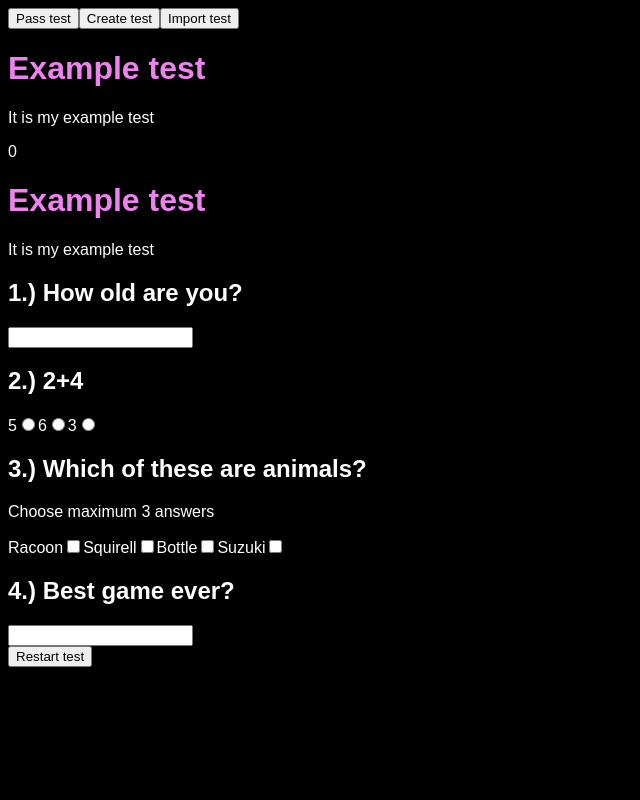
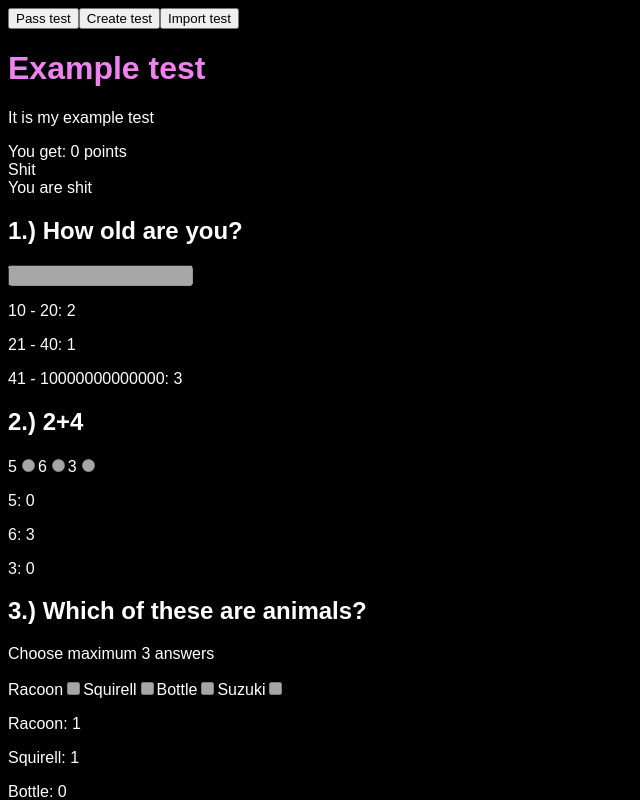
Before and after one commit to ronikiienko/tests_app, a React (Vite) app: page / in a window 1280 px wide. Both pictures are taken after a click on the button "Finish test". Shown: the top 800 px of the page, without its empty margins (0-640 px from the left). Built offline with nearby package versions, Linux system fonts and the light colour scheme.

Commit message:
wip: results

```diff
--- a/src/components/passTest/PassTest.jsx
+++ b/src/components/passTest/PassTest.jsx
@@ -32,6 +32,7 @@ export default function PassTest() {
     }
 
     function startTest() {
+        setAnswers([]);
         setIsInProcess(true);
     }
 
@@ -51,8 +52,13 @@ export default function PassTest() {
         <>
             <button onClick={handleUserFile}>Import test</button>
             {!isInProcess && <Results answers={answers} testConfigs={testConfigs}/>}
-            <Header testConfigs={testConfigs}/>
-            {questionElements}
+            {isInProcess && (
+                <>
+                    <Header testConfigs={testConfigs}/>
+                    <>{questionElements}</>
+                </>
+            )
+            }
             <button
                 onClick={isInProcess ? finishTest : startTest}>{isInProcess ? 'Finish test' : 'Restart test'}
             </button>
--- a/src/components/passTest/Question.jsx
+++ b/src/components/passTest/Question.jsx
@@ -1,6 +1,6 @@
 import {nanoid} from 'nanoid';
 import React from 'react';
-import {TEST_QUESTION_ANSWER_TYPE_MAP, TEST_QUESTION_KEYS} from '../../consts.js';
+import {TEST_QUESTION_ANSWER_KEYS, TEST_QUESTION_ANSWER_TYPE_MAP, TEST_QUESTION_KEYS} from '../../consts.js';
 
 
 function areQuestionAnswersChanged(prevProps, newProps) {
@@ -47,12 +47,9 @@ function Question({questionData, questionIndex, answers, setAnswers}) {
     }
     return (
         <div>
-            <h2>{questionIndex + 1}.) {questionData.question}</h2>
+            <h2>{questionIndex + 1}.) {questionData[TEST_QUESTION_KEYS.question]}</h2>
             {(answersType === TEST_QUESTION_ANSWER_TYPE_MAP.number || answersType === TEST_QUESTION_ANSWER_TYPE_MAP.text) && (
                 <>
-                    <label>
-                        {answersData.answer}
-                    </label>
                     <input
                         type={answersType}
                         value={answers[questionIndex]?.[0] || ''}
@@ -62,12 +59,12 @@ function Question({questionData, questionIndex, answers, setAnswers}) {
             )}
             {answersType === TEST_QUESTION_ANSWER_TYPE_MAP.checkbox && (
                 <>
-                    {answersType === 'checkbox' && <p>Choose maximum {maxChecked} answers</p>}
+                    <p>Choose maximum {maxChecked} answers</p>
                     {answersData.map((answerData, index) => {
                         const id = nanoid();
                         return (
                             <label key={id}>
-                                {answerData.answer}
+                                {answerData[TEST_QUESTION_ANSWER_KEYS.answer]}
                                 <input
                                     type={answersType}
                                     name={questionIndex}
@@ -87,7 +84,7 @@ function Question({questionData, questionIndex, answers, setAnswers}) {
                         const id = nanoid();
                         return (
                             <label key={id}>
-                                {answerData.answer}
+                                {answerData[TEST_QUESTION_ANSWER_KEYS.answer]}
                                 <input
                                     type={answersType}
                                     name={questionIndex}
--- a/src/components/passTest/Results-Question.jsx
+++ b/src/components/passTest/Results-Question.jsx
@@ -0,0 +1,89 @@
+import {nanoid} from 'nanoid';
+import React from 'react';
+import {TEST_QUESTION_ANSWER_KEYS, TEST_QUESTION_ANSWER_TYPE_MAP, TEST_QUESTION_KEYS} from '../../consts.js';
+
+
+export const ResultsQuestion = ({questionIndex, answers, questionData}) => {
+    const answersType = questionData[TEST_QUESTION_KEYS.answersType];
+    const answersData = questionData[TEST_QUESTION_KEYS.answers];
+    let maxChecked;
+    if (!questionData.maxChecked) {
+        maxChecked = 3;
+    } else {
+        maxChecked = questionData.maxChecked;
+    }
+    const answersNodes = questionData[TEST_QUESTION_KEYS.answers].map((answer, index) => {
+        const isChecked = answers[questionIndex]?.[index];
+        if (answersType === TEST_QUESTION_ANSWER_TYPE_MAP.number) {
+            return (
+                <p className={'results-answer-checked'}
+                   key={index}>{answer[TEST_QUESTION_ANSWER_KEYS.min]} - {answer[TEST_QUESTION_ANSWER_KEYS.max]}: {answer[TEST_QUESTION_ANSWER_KEYS.mark]}</p>
+            );
+        } else {
+            return (
+                <p className={isChecked && 'answer-checked'}
+                   key={index}>{answer[TEST_QUESTION_ANSWER_KEYS.answer]}: {answer[TEST_QUESTION_ANSWER_KEYS.mark]} {isChecked && 'checked'}</p>
+            );
+        }
+
+    });
+    return (
+        <div>
+            <h2>{questionIndex + 1}.) {questionData[TEST_QUESTION_KEYS.question]}</h2>
+            {(answersType === TEST_QUESTION_ANSWER_TYPE_MAP.number || answersType === TEST_QUESTION_ANSWER_TYPE_MAP.text) && (
+                <>
+                    <input
+                        type={answersType}
+                        value={answers[questionIndex]?.[0] || ''}
+                        readOnly
+                        disabled={true}
+                    />
+                    {answersNodes}
+                </>
+            )}
+            {answersType === TEST_QUESTION_ANSWER_TYPE_MAP.checkbox && (
+                <>
+                    {<p>Choose maximum {maxChecked} answers</p>}
+                    {answersData.map((answerData, index) => {
+                        const id = nanoid();
+                        return (
+                            <label key={id}>
+                                {answerData[TEST_QUESTION_ANSWER_KEYS.answer]}
+                                <input
+                                    type={answersType}
+                                    name={questionIndex}
+                                    checked={answers[questionIndex]?.[index] === answerData.answer.toString()}
+                                    readOnly
+                                    disabled={true}
+                                />
+                            </label>
+                        );
+                    })
+                    }
+                    {answersNodes}
+                </>
+            )}
+            {answersType === TEST_QUESTION_ANSWER_TYPE_MAP.radio && (
+                <>
+                    {answersData.map((answerData, index) => {
+                        const id = nanoid();
+                        return (
+                            <label key={id}>
+                                {answerData[TEST_QUESTION_ANSWER_KEYS.answer]}
+                                <input
+                                    type={answersType}
+                                    name={questionIndex}
+                                    checked={answers[questionIndex]?.[0] === answerData.answer.toString()}
+                                    readOnly
+                                    disabled={true}
+                                />
+                            </label>
+                        );
+                    })
+                    }
+                    {answersNodes}
+                </>
+            )}
+        </div>
+    );
+};
--- a/src/components/passTest/Results.jsx
+++ b/src/components/passTest/Results.jsx
@@ -1,15 +1,24 @@
 import React from 'react';
 import {checkTest} from '../../utils.js';
 import Header from './Header.jsx';
+import {ResultsQuestion} from './Results-Question.jsx';
 
 
 export function Results({answers, testConfigs}) {
     const {overallMark, resultName, resultDescription} = checkTest(answers, testConfigs);
     console.log(overallMark, resultName, resultDescription);
+    const questionElements = testConfigs.questions.map((question, index) => {
+        return (
+            <ResultsQuestion key={index} questionData={question} questionIndex={index} answers={answers}/>
+        );
+    });
     return (
         <>
             <Header testConfigs={testConfigs}/>
-            <div>{overallMark}</div>
+            <div>You get: {overallMark} points</div>
+            <div>{resultName}</div>
+            <div>{resultDescription}</div>
+            {questionElements}
         </>
 
     );
```
Also changed, not shown: src/utils.js (+0 -11 lines).
